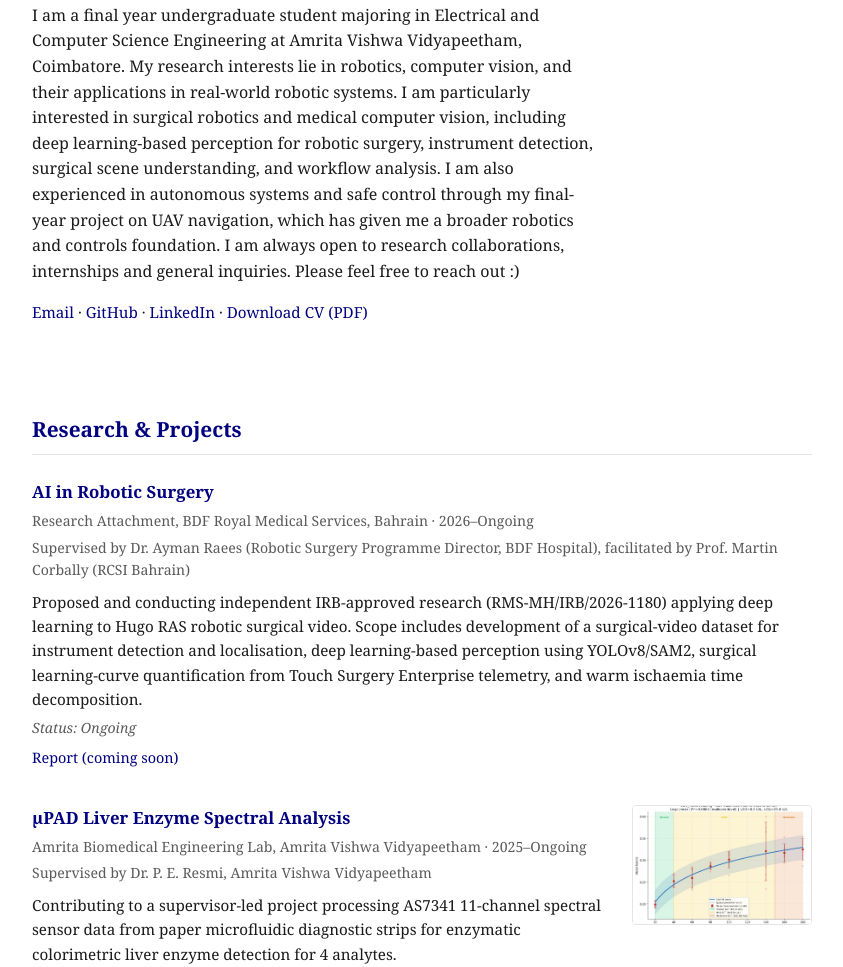
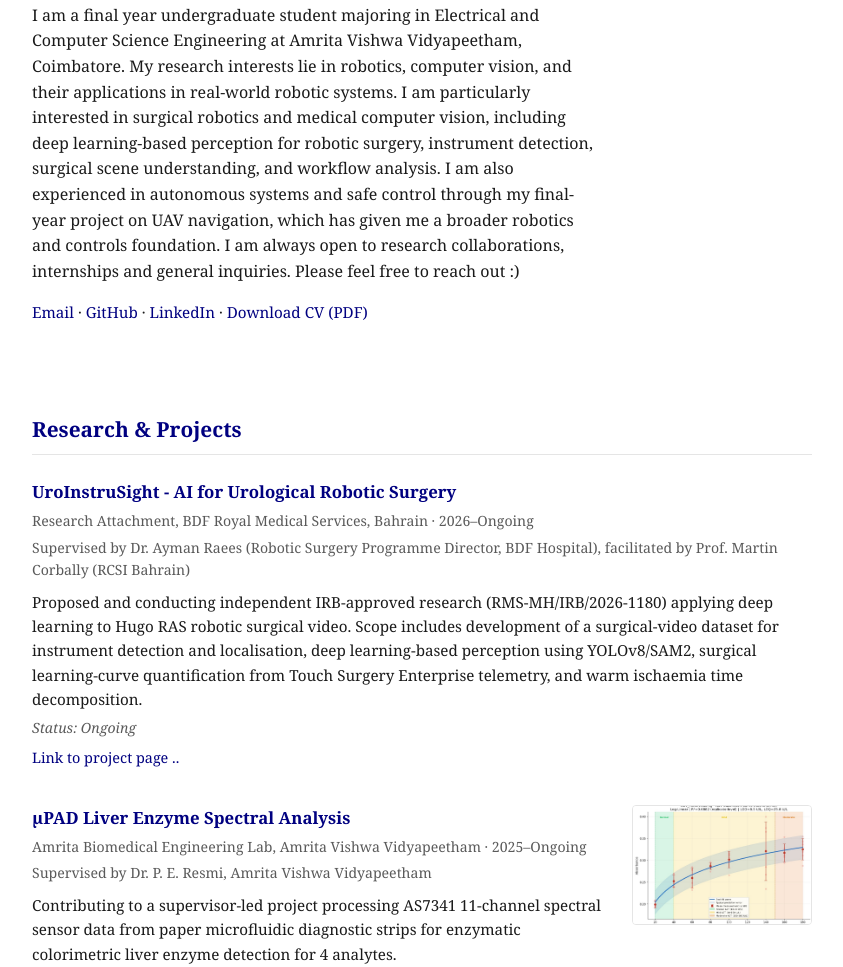
Before and after one commit to DevisGit18/my-profile-website, a plain HTML site: page index.html in a window 1280 px wide. Shown: the part 274-1241 px from the top of the page, without its empty margins (218-1061 px from the left). Drawn offline with Linux system fonts and the light colour scheme.

Commit message:
Update index.html

```diff
--- a/index.html
+++ b/index.html
@@ -68,7 +68,7 @@
         <!-- TODO: optional figure/diagram once available
         <img src="assets/images/bdf-surgical.jpg" alt="Surgical instrument detection example" class="entry-image">
         -->
-        <h3>AI in Robotic Surgery</h3>
+        <h3>UroInstruSight - AI for Urological Robotic Surgery</h3>
         <p class="entry-context">Research Attachment, BDF Royal Medical Services, Bahrain &middot; 2026&ndash;Ongoing</p>
         <p class="entry-context">
           Supervised by Dr. Ayman Raees (Robotic Surgery Programme Director, BDF Hospital),
@@ -82,7 +82,7 @@
         <p class="entry-status">Status: Ongoing</p>
         <p class="entry-links">
           <!-- TODO: add link if/when a repo or report exists -->
-          <a href="#">Report (coming soon)</a>
+          <a href="https://devisgit18.github.io/UroInstruSight/">Link to project page .. </a>
         </p>
       </div>
 
```
